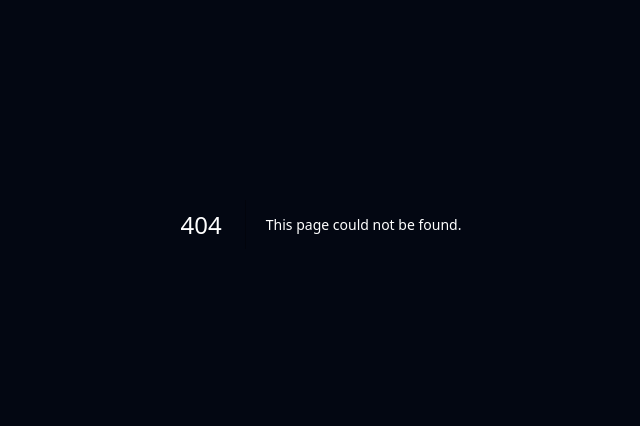
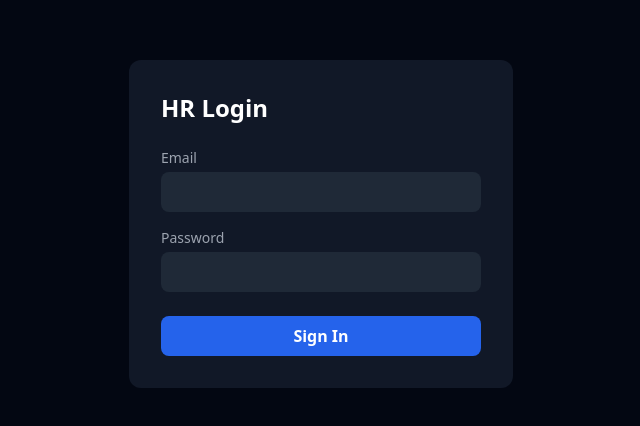
Before and after one commit to Nishant111204/Interviewer_agent, a Next.js app in the folder frontend/: page /hr/login in a window 1280 px wide. Before the commit this address had no page. Shown: the part 176-602 px from the top of the page, without its empty margins (319-959 px from the left). Built offline with nearby package versions, Linux system fonts and the light colour scheme; no server answers.

Commit message:
feat: HR login page with Supabase email/password auth

```diff
--- /dev/null
+++ b/frontend/app/hr/login/page.tsx
@@ -0,0 +1,64 @@
+'use client'
+
+import { useState } from 'react'
+import { useRouter } from 'next/navigation'
+import { supabase } from '../../../lib/supabase'
+
+export default function HrLoginPage() {
+  const router = useRouter()
+  const [email, setEmail] = useState('')
+  const [password, setPassword] = useState('')
+  const [error, setError] = useState<string | null>(null)
+  const [loading, setLoading] = useState(false)
+
+  async function handleSubmit(e: React.FormEvent) {
+    e.preventDefault()
+    setError(null)
+    setLoading(true)
+    const { error: authError } = await supabase.auth.signInWithPassword({ email, password })
+    setLoading(false)
+    if (authError) {
+      setError(authError.message)
+    } else {
+      router.push('/hr')
+    }
+  }
+
+  return (
+    <div className="flex min-h-screen items-center justify-center bg-gray-950 text-white">
+      <div className="w-full max-w-sm rounded-xl bg-gray-900 p-8">
+        <h1 className="mb-6 text-2xl font-bold">HR Login</h1>
+        <form onSubmit={handleSubmit} className="flex flex-col gap-4">
+          <div>
+            <label className="mb-1 block text-sm text-gray-400">Email</label>
+            <input
+              type="email"
+              value={email}
+              onChange={e => setEmail(e.target.value)}
+              required
+              className="w-full rounded-lg bg-gray-800 px-4 py-2 text-white outline-none focus:ring-2 focus:ring-blue-500"
+            />
+          </div>
+          <div>
+            <label className="mb-1 block text-sm text-gray-400">Password</label>
+            <input
+              type="password"
+              value={password}
+              onChange={e => setPassword(e.target.value)}
+              required
+              className="w-full rounded-lg bg-gray-800 px-4 py-2 text-white outline-none focus:ring-2 focus:ring-blue-500"
+            />
+          </div>
+          {error && <p className="text-sm text-red-400">{error}</p>}
+          <button
+            type="submit"
+            disabled={loading}
+            className="mt-2 rounded-lg bg-blue-600 py-2 font-semibold transition-colors hover:bg-blue-500 disabled:cursor-not-allowed disabled:opacity-50"
+          >
+            {loading ? 'Signing in…' : 'Sign In'}
+          </button>
+        </form>
+      </div>
+    </div>
+  )
+}
```
